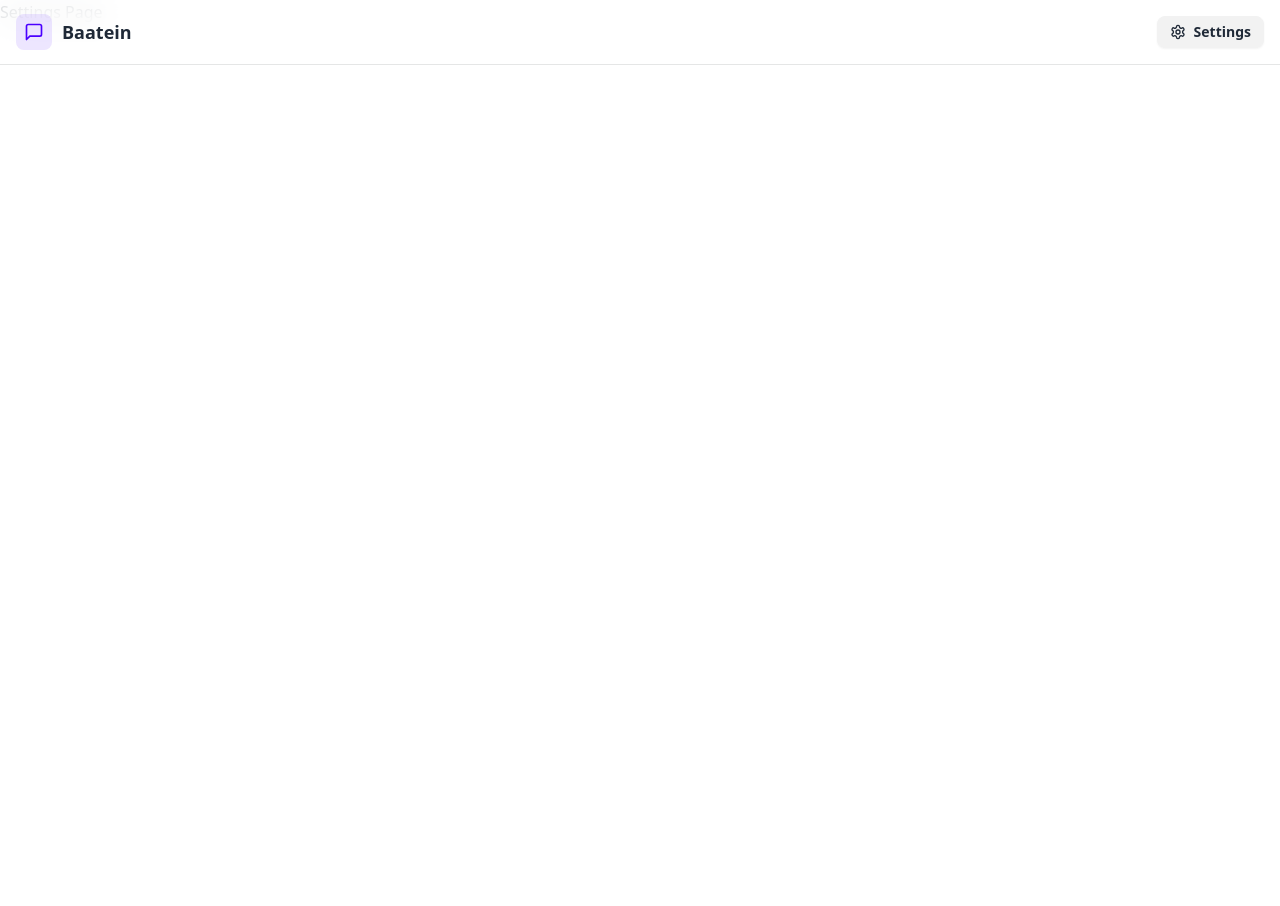
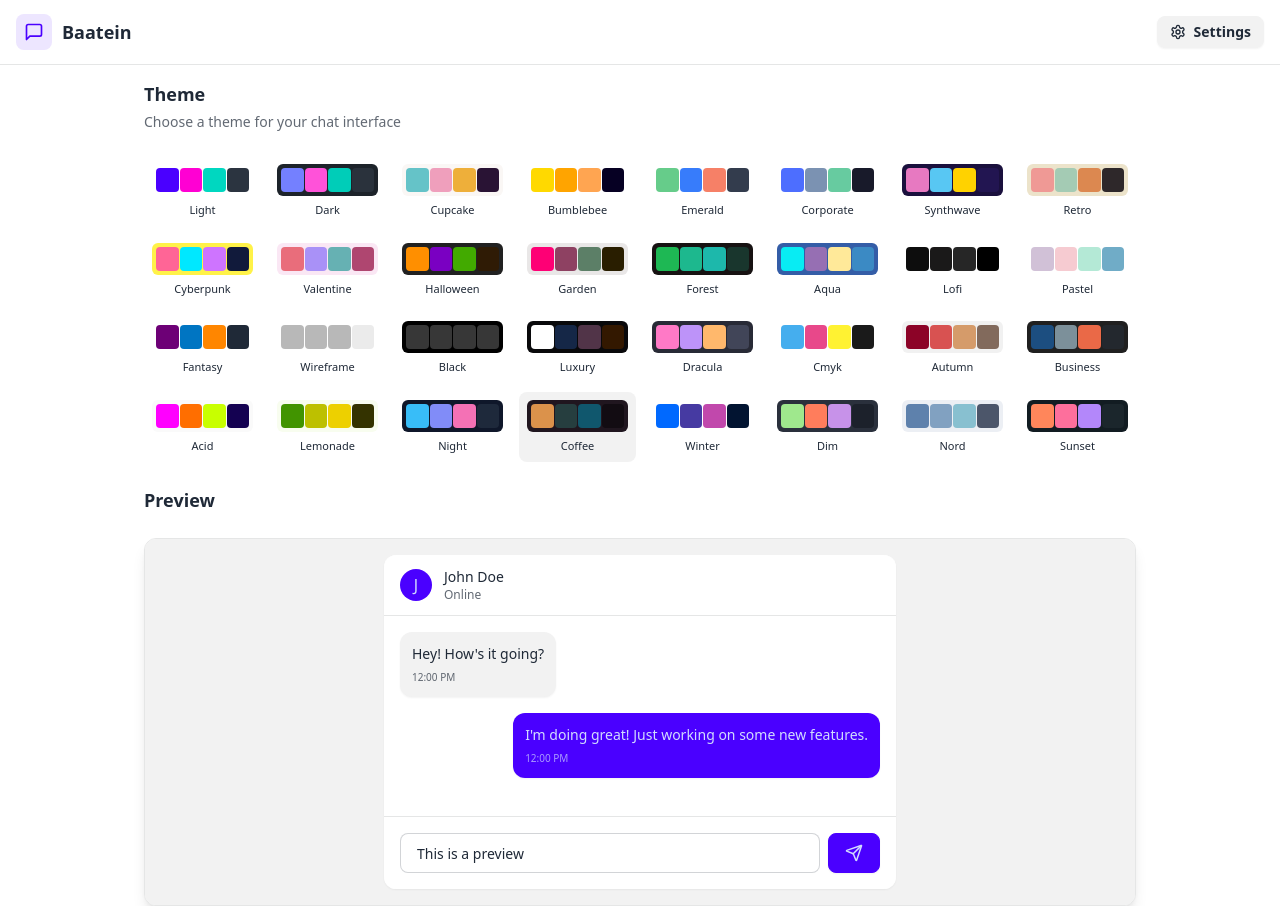
Before and after one commit to Nevin100/Baatein, a React (Vite) app in the folder frontend/: page /settings in a window 1280 px wide. Before the commit the page ends 800 px from the top, so only its background shows below. Built offline with nearby package versions, Linux system fonts and the light colour scheme; no server answers.

Commit message:
New Commmit in Repo

```diff
--- a/frontend/src/App.jsx
+++ b/frontend/src/App.jsx
@@ -9,10 +9,11 @@
 import { useAuthStore } from "./store/useAuthStore.js";
 import { Loader } from "lucide-react";
 import { Toaster } from "react-hot-toast";
+import { useThemeStore } from "./store/useTheme.js";
 
 const App = () => {
   const { authUser, isCheckingAuth, checkAuth } = useAuthStore();
-
+  const theme = useThemeStore();
   useEffect(() => {
     checkAuth();
   }, [checkAuth]);
@@ -24,7 +25,7 @@
     <Loader className="animate-spin size-10" />
   </div>;
   return (
-    <>
+    <div data-theme="theme">
       <Navbar />
       <Routes>
         <Route
@@ -44,7 +45,7 @@
       </Routes>
 
       <Toaster />
-    </>
+    </div>
   );
 };
 
--- /dev/null
+++ b/frontend/src/constants/index.js
@@ -0,0 +1,34 @@
+export const THEMES = [
+  "light",
+  "dark",
+  "cupcake",
+  "bumblebee",
+  "emerald",
+  "corporate",
+  "synthwave",
+  "retro",
+  "cyberpunk",
+  "valentine",
+  "halloween",
+  "garden",
+  "forest",
+  "aqua",
+  "lofi",
+  "pastel",
+  "fantasy",
+  "wireframe",
+  "black",
+  "luxury",
+  "dracula",
+  "cmyk",
+  "autumn",
+  "business",
+  "acid",
+  "lemonade",
+  "night",
+  "coffee",
+  "winter",
+  "dim",
+  "nord",
+  "sunset",
+];
--- a/frontend/src/pages/SettingsPage.jsx
+++ b/frontend/src/pages/SettingsPage.jsx
@@ -1,9 +1,135 @@
+import { THEMES } from "../constants";
+import { useThemeStore } from "../store/useTheme.js";
+import { Send } from "lucide-react";
+
+const PREVIEW_MESSAGES = [
+  { id: 1, content: "Hey! How's it going?", isSent: false },
+  {
+    id: 2,
+    content: "I'm doing great! Just working on some new features.",
+    isSent: true,
+  },
+];
+
 const SettingsPage = () => {
+  const { theme, setTheme } = useThemeStore();
+
   return (
-    <>
-      <div>Settings Page</div>
-    </>
+    <div className="h-screen container mx-auto px-4 pt-20 max-w-5xl">
+      <div className="space-y-6">
+        <div className="flex flex-col gap-1">
+          <h2 className="text-lg font-semibold">Theme</h2>
+          <p className="text-sm text-base-content/70">
+            Choose a theme for your chat interface
+          </p>
+        </div>
+
+        <div className="grid grid-cols-4 sm:grid-cols-6 md:grid-cols-8 gap-2">
+          {THEMES.map((t) => (
+            <button
+              key={t}
+              className={`
+                group flex flex-col items-center gap-1.5 p-2 rounded-lg transition-colors
+                ${theme === t ? "bg-base-200" : "hover:bg-base-200/50"}
+              `}
+              onClick={() => setTheme(t)}
+            >
+              <div
+                className="relative h-8 w-full rounded-md overflow-hidden"
+                data-theme={t}
+              >
+                <div className="absolute inset-0 grid grid-cols-4 gap-px p-1">
+                  <div className="rounded bg-primary"></div>
+                  <div className="rounded bg-secondary"></div>
+                  <div className="rounded bg-accent"></div>
+                  <div className="rounded bg-neutral"></div>
+                </div>
+              </div>
+              <span className="text-[11px] font-medium truncate w-full text-center">
+                {t.charAt(0).toUpperCase() + t.slice(1)}
+              </span>
+            </button>
+          ))}
+        </div>
+
+        {/* Preview Section */}
+        <h3 className="text-lg font-semibold mb-3">Preview</h3>
+        <div className="rounded-xl border border-base-300 overflow-hidden bg-base-100 shadow-lg">
+          <div className="p-4 bg-base-200">
+            <div className="max-w-lg mx-auto">
+              {/* Mock Chat UI */}
+              <div className="bg-base-100 rounded-xl shadow-sm overflow-hidden">
+                {/* Chat Header */}
+                <div className="px-4 py-3 border-b border-base-300 bg-base-100">
+                  <div className="flex items-center gap-3">
+                    <div className="w-8 h-8 rounded-full bg-primary flex items-center justify-center text-primary-content font-medium">
+                      J
+                    </div>
+                    <div>
+                      <h3 className="font-medium text-sm">John Doe</h3>
+                      <p className="text-xs text-base-content/70">Online</p>
+                    </div>
+                  </div>
+                </div>
+
+                {/* Chat Messages */}
+                <div className="p-4 space-y-4 min-h-[200px] max-h-[200px] overflow-y-auto bg-base-100">
+                  {PREVIEW_MESSAGES.map((message) => (
+                    <div
+                      key={message.id}
+                      className={`flex ${
+                        message.isSent ? "justify-end" : "justify-start"
+                      }`}
+                    >
+                      <div
+                        className={`
+                          max-w-[80%] rounded-xl p-3 shadow-sm
+                          ${
+                            message.isSent
+                              ? "bg-primary text-primary-content"
+                              : "bg-base-200"
+                          }
+                        `}
+                      >
+                        <p className="text-sm">{message.content}</p>
+                        <p
+                          className={`
+                            text-[10px] mt-1.5
+                            ${
+                              message.isSent
+                                ? "text-primary-content/70"
+                                : "text-base-content/70"
+                            }
+                          `}
+                        >
+                          12:00 PM
+                        </p>
+                      </div>
+                    </div>
+                  ))}
+                </div>
+
+                {/* Chat Input */}
+                <div className="p-4 border-t border-base-300 bg-base-100">
+                  <div className="flex gap-2">
+                    <input
+                      type="text"
+                      className="input input-bordered flex-1 text-sm h-10"
+                      placeholder="Type a message..."
+                      value="This is a preview"
+                      readOnly
+                    />
+                    <button className="btn btn-primary h-10 min-h-0">
+                      <Send size={18} />
+                    </button>
+                  </div>
+                </div>
+              </div>
+            </div>
+          </div>
+        </div>
+      </div>
+    </div>
   );
 };
-
 export default SettingsPage;
--- /dev/null
+++ b/frontend/src/store/useTheme.js
@@ -0,0 +1,9 @@
+import { create } from "zustand";
+
+export const useThemeStore = create((set) => ({
+  theme: localStorage.getItem("chat-theme") || "coffee",
+  setTheme: (theme) => {
+    localStorage.setItem("chat-theme", theme);
+    set({ theme });
+  },
+}));
--- a/frontend/tailwind.config.js
+++ b/frontend/tailwind.config.js
@@ -7,4 +7,40 @@
     extend: {},
   },
   plugins: [daisyui],
+  daisyui: {
+    themes: [
+      "light",
+      "dark",
+      "cupcake",
+      "bumblebee",
+      "emerald",
+      "corporate",
+      "synthwave",
+      "retro",
+      "cyberpunk",
+      "valentine",
+      "halloween",
+      "garden",
+      "forest",
+      "aqua",
+      "lofi",
+      "pastel",
+      "fantasy",
+      "wireframe",
+      "black",
+      "luxury",
+      "dracula",
+      "cmyk",
+      "autumn",
+      "business",
+      "acid",
+      "lemonade",
+      "night",
+      "coffee",
+      "winter",
+      "dim",
+      "nord",
+      "sunset",
+    ],
+  },
 };
```
